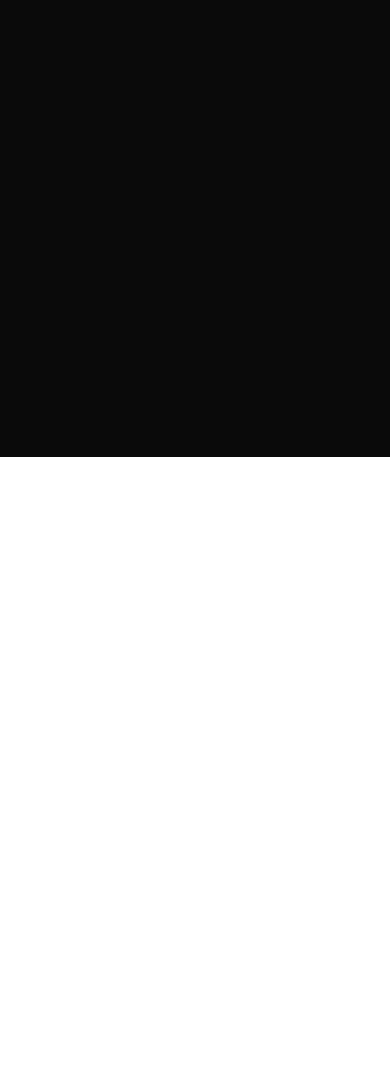
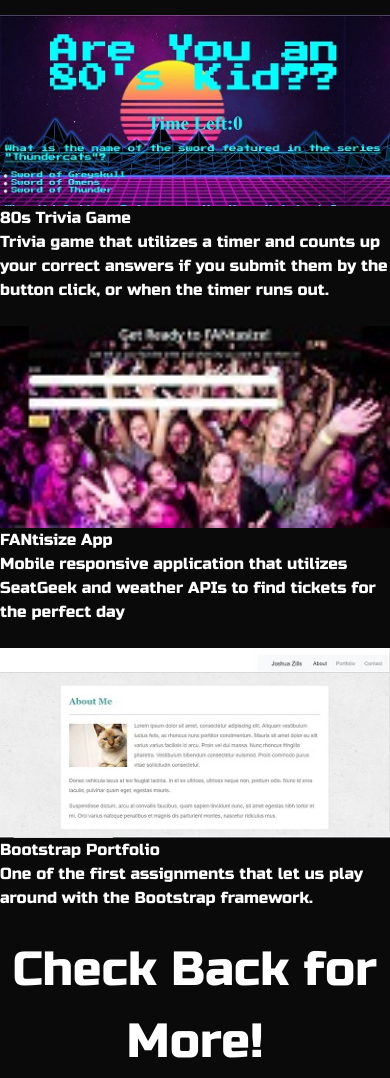
Before and after one commit to DoubleMercury/EmployerPortfolio, a plain HTML site: page index.html in a window 390 px wide. Shown: the part 387-1465 px from the top of the page. Before the commit the page ends 844 px from the top, so only its background shows below. Drawn offline with nearby package versions, Linux system fonts and the light colour scheme.

Commit message:
New Employer Portfolio that's mobile responsive

```diff
--- a/index.html
+++ b/index.html
@@ -29,10 +29,39 @@
         <div class="block has-text-centered has-background-black is-size-2 has-text-weight-bold">
             <p><a href="https://docs.google.com/document/d/1EfL4_cmKqQ-An2CY9qZqb0_utKTglefZWlbyU3tsJbs/edit?usp=sharing">Resume</a></p>
         </div>
+<!--cards-->
+<div class="block">
+<div class="columns is-centered">
+    <div class="column">
+        <figure class="image is-fullwidth">
+            <img src="assets\images\80sThumb.jpg">
+        </figure>
+            <a href="https://github.com/DoubleMercury/Trivia-Game/tree/gh-pages">80s Trivia Game</a>
+            <div></div>
+        <p>Trivia game that utilizes a timer and counts up your correct answers if you submit them by the button click, or when the timer runs out.</p>
+    </div>
+    <div class="column is-centered">
+        <figure class="image is-fullwidth">
+            <img src="assets\images\FANtisizeThumb.jpg">
+        </figure>
+            <a href="https://github.com/loneranger077/FANtasize">FANtisize App</a>
+            <div></div>
+        <p>Mobile responsive application that utilizes SeatGeek and weather APIs to find tickets for the perfect day</p>
+           </div>
+    <div class="column">
+        <figure class="image is-fullwidth">
+            <img src="assets\images\BootstrapThumb.jpg">
+        </figure>
+            <a href="https://github.com/DoubleMercury/Bootstrap-Portfolio">Bootstrap Portfolio</a>
+            <p>One of the first assignments that let us play around with the Bootstrap framework.</p>
+    </div>
+    </div>
+<div class="block">
+    <p class="is-size-1 has-text-centered">Check Back for More!</p>
+</div>
 
 
-
-
+</div>
 </div>
 </section>
 </body>
```
Also changed, not shown: assets/images/80s.JPG (added), assets/images/80sThumb.jpg (added), assets/images/Bootstrap.JPG (added), assets/images/BootstrapThumb.jpg (added), assets/images/FANtisize.JPG (added), assets/images/FANtisizeThumb.jpg (added).
